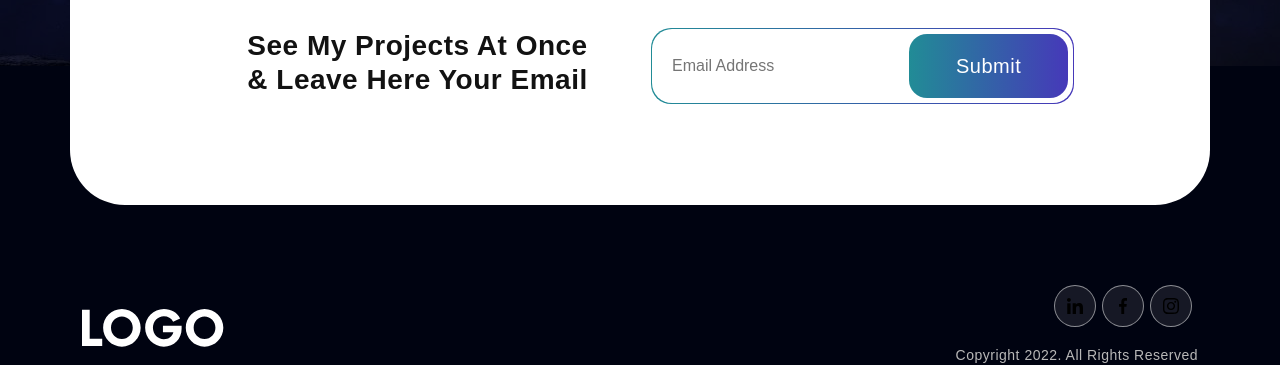
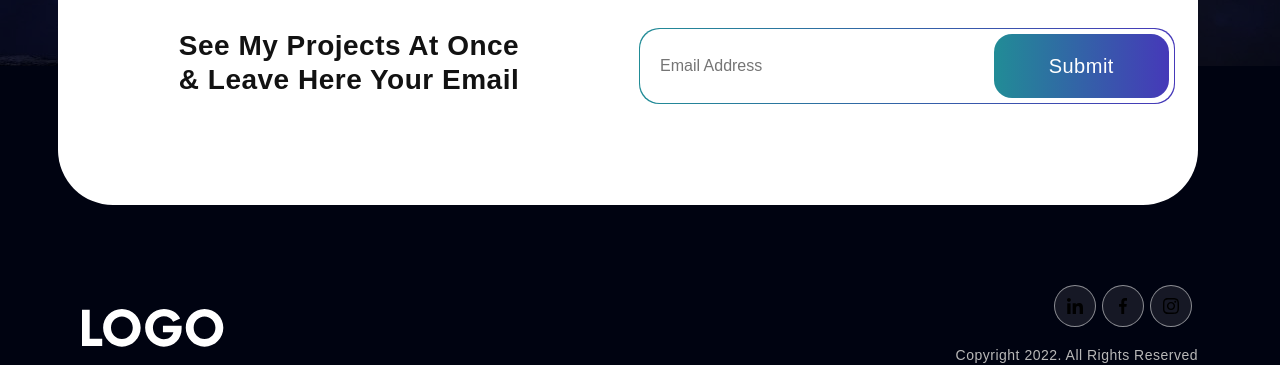
Before and after one commit to Ahmed-adel23/portofilio, a React (Vite) app: page / in a window 1280 px wide. Shown: the part 3158-3523 px from the top of the page. Built offline with nearby package versions, Linux system fonts and the light colour scheme.

Commit message:
Add your commit

```diff
--- a/src/components/newsLetter.jsx
+++ b/src/components/newsLetter.jsx
@@ -1,6 +1,7 @@
 import { Col, Row } from "react-bootstrap";
 export const Newsletter = () => {
   return (
+      <Row className="my-sm-">
           <Row className="newsletter-bx">
             <Col  lg={6}  md={12} className="text-center mb-3" >
               <h3>see my projects at once <br/> & leave here your email </h3>
@@ -12,5 +13,6 @@ export const Newsletter = () => {
                 </div>
             </Col>
           </Row>
+      </Row>
   )
 }
```
